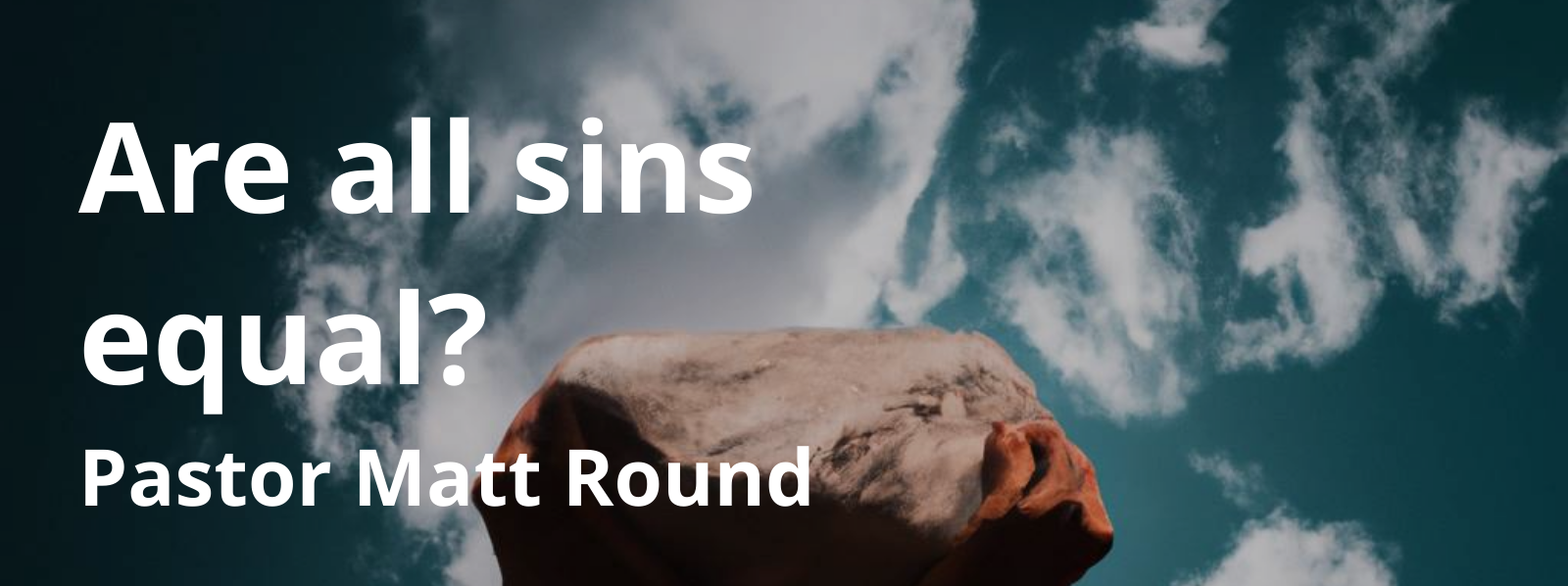
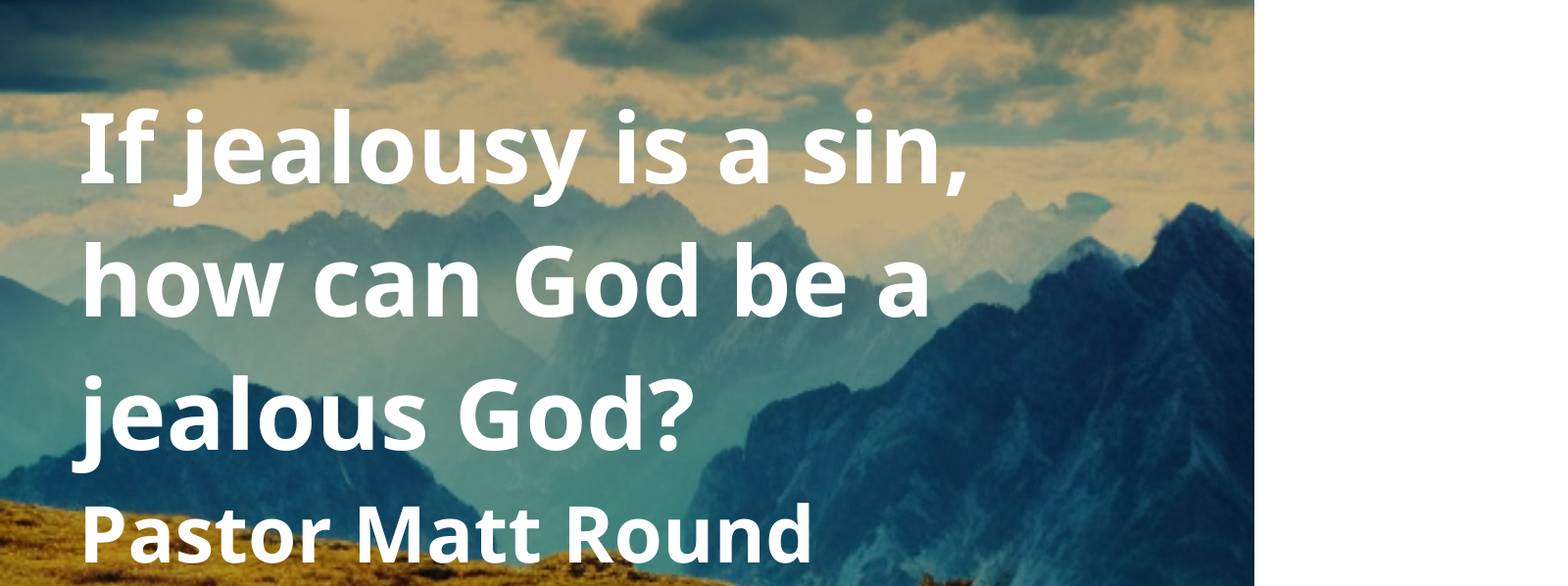
Before and after one commit to noahjgreer/Grounded, a plain HTML site: page episodes/template.html in a window 1280 px wide. Shown: the top 598 px of the page at 98% size, 1600 px wide, since content can reach past the window. Drawn offline with Linux system fonts and the light colour scheme.

Commit message:
v2.3.4-3
Changed Jealousy Episode Thumbnail from complaints of teeth problems

```diff
--- a/assets/episode-template.scss
+++ b/assets/episode-template.scss
@@ -20,19 +20,19 @@ h1 {
 
     // SQUARE SIZE
 
-    font-size: 14vmin;
+    font-size: 10vmin;
 
     // ---------------------------
 
     // STANDARD SIZE
 
-    font-size: 15vmin;
+    font-size: 12.5vmin;
 
     // ---------------------------
 
     // YOUTUBE SIZE
 
-    font-size: 16vmin;
+    font-size: 12.5vmin;
 }
 
 h2 {
@@ -64,7 +64,7 @@ h2 {
 .background-img {
     position: absolute;
     width: 100%;
-    transform: scale(1.25) translateY(-8.5%) translateX(10%);
+    transform: scale(1) translateY(-20%) translateX(0%);
     filter: brightness(0.75);
     z-index: -99;
 }
--- a/episodes/episodes.json
+++ b/episodes/episodes.json
@@ -30,7 +30,7 @@
         {
             "name": "If jealousy is a sin, how can God be a jealous God?",
             "date": "10-6-2022",
-            "background": "/assets/images/episodes/Image0.jpg",
+            "background": "/assets/images/episodes/Image5.png",
             "tag": "Who God Is",
             "clickLink": "/episodes/who-god-is/if-jealousy-is-a-sin-how-can-god-be-a-jealous-god",
             "description": "In this episode, we will tackle a question that arose from a reader as they were reading Exodus 20:5.",
--- a/episodes/template.html
+++ b/episodes/template.html
@@ -7,10 +7,10 @@
     <link rel="stylesheet" href="/assets/episode-template.css">
 </head>
 <body>
-    <img src="/assets/images/episodes/Image3.jpg" alt="" class="background-img">
+    <img src="/assets/images/episodes/Image5.png" alt="" class="background-img">
     <div class="elements">
         <div class="text">
-            <h1>Are all sins equal?</h1>
+            <h1>If jealousy is a sin, how can God be a jealous God?</h1>
             <h2>Pastor Matt Round</h2>
         </div>
         <img src="/assets/images/SmallLogo-v1.svg" alt="" class="logo">
```
Also changed, not shown: assets/episode-template.css, assets/images/episodes/Image5.png (added), 3 other files.
